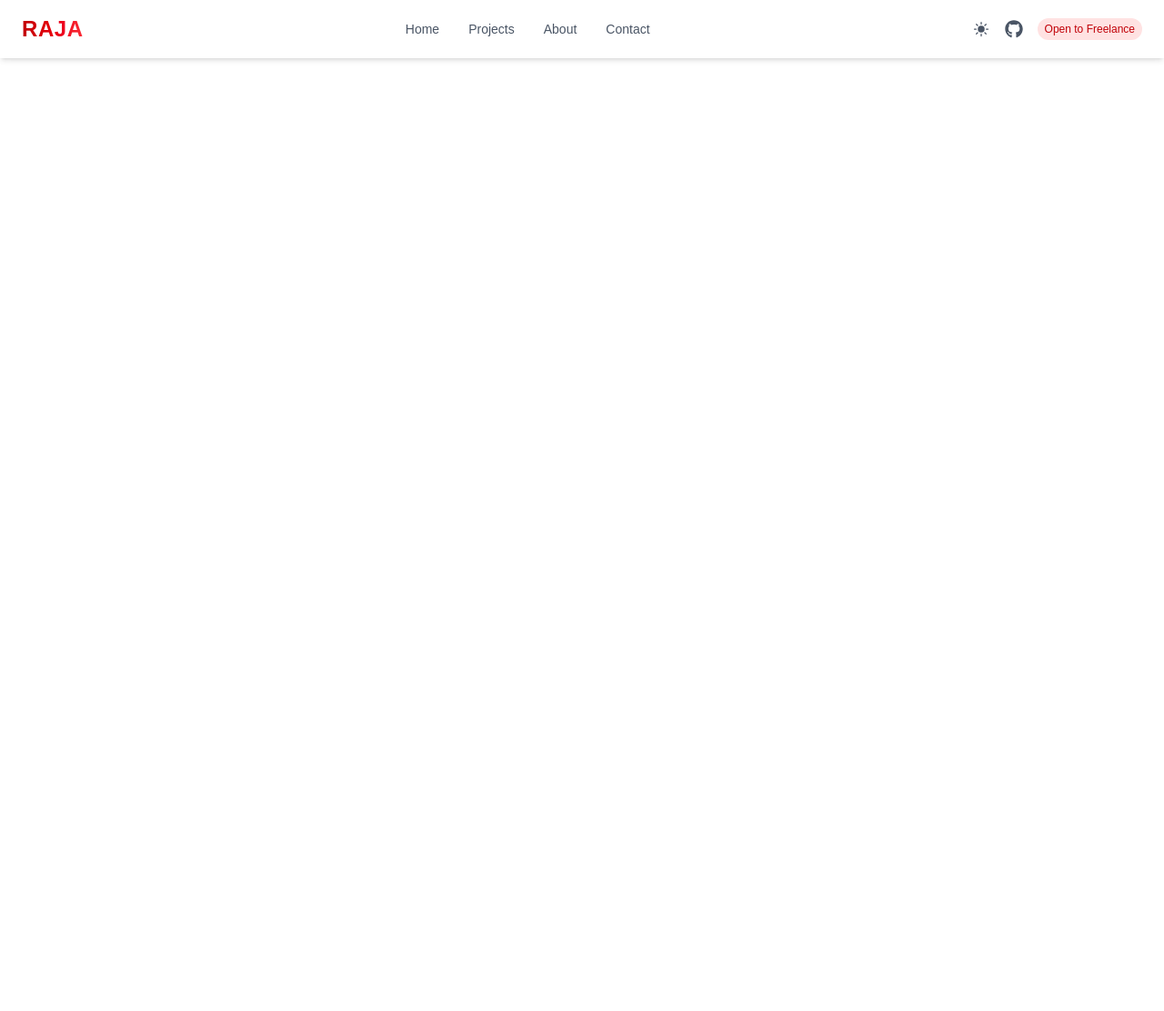
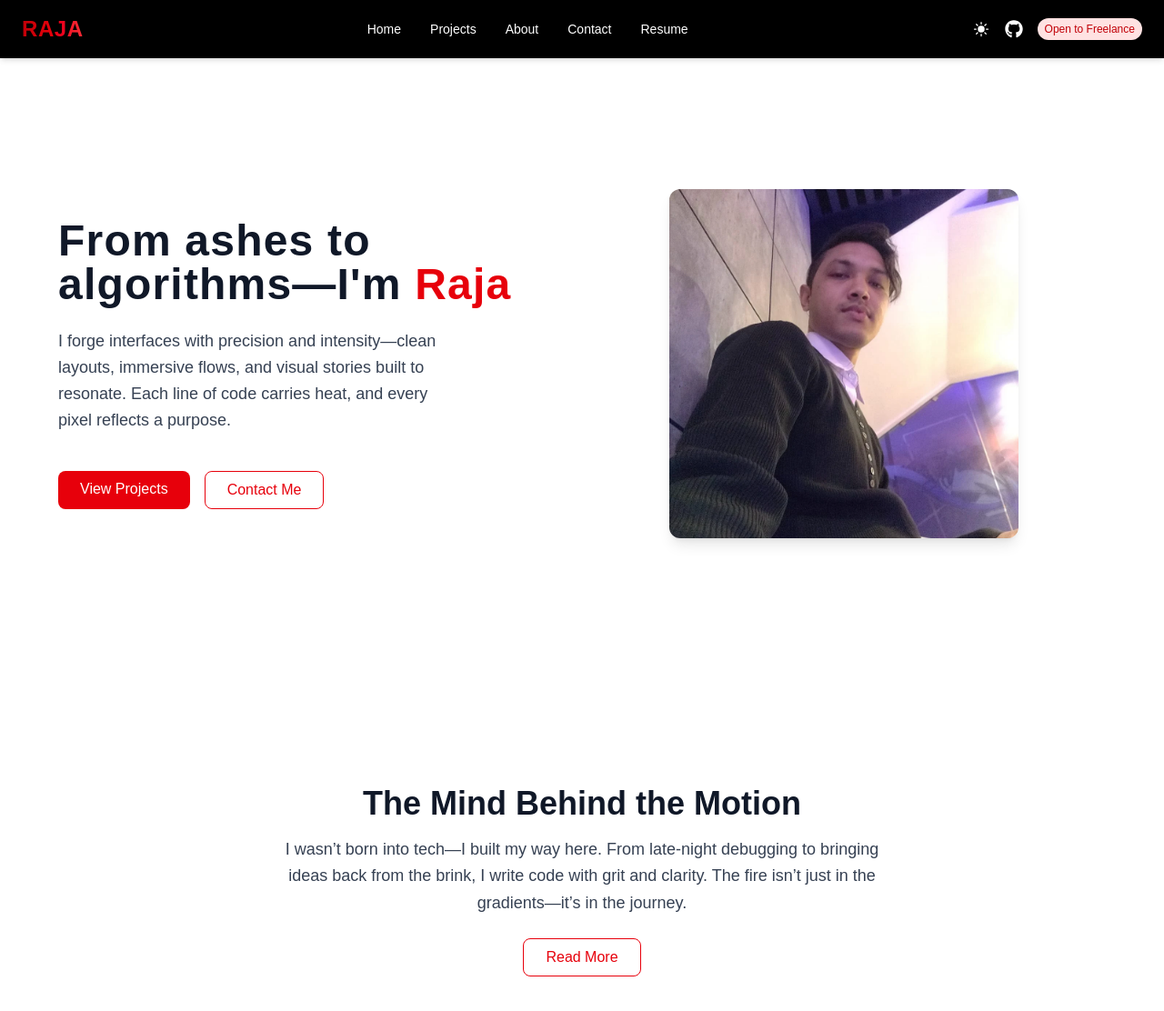
Before and after one commit to pdvladking/portfolio, a Next.js app: page / in a window 1280 px wide. Shown: the top 1112 px of the page at 91% size. Before the commit the page ends 800 px from the top, so only its background shows below. Built offline with nearby package versions, Linux system fonts and the light colour scheme.

Commit message:
feat: structure homepage with Hero, Navbar, AboutPreview & modular folders

```diff
--- /dev/null
+++ b/src/app/components/home/AboutPreview.tsx
@@ -0,0 +1,21 @@
+export default function AboutPreview(){
+  return(
+
+<section id="about" className="py-16 px-6 text-center bg-white dark:bg-black">
+  <h2 className="text-3xl md:text-4xl font-semibold text-gray-900 dark:text-white mb-4">
+    The Mind Behind the Motion
+  </h2>
+  <p className="text-lg text-gray-700 dark:text-gray-300 max-w-2xl mx-auto leading-relaxed">
+    I wasn’t born into tech—I built my way here. From late-night debugging to bringing ideas back from the brink, I write code with grit and clarity. The fire isn’t just in the gradients—it’s in the journey.
+  </p>
+  <div className="mt-6">
+    <a
+      href="#about"
+      className="inline-block px-6 py-2 border border-red-600 text-red-600 hover:bg-red-600 hover:text-white rounded-lg font-medium transition duration-300"
+    >
+      Read More
+    </a>
+  </div>
+</section>
+  );
+}
--- /dev/null
+++ b/src/app/components/home/Hero.tsx
@@ -0,0 +1,49 @@
+'use client';
+
+import Image from 'next/image';
+
+export default function Hero() {
+  return (
+    <section
+      id="home"
+      className="h-screen flex flex-col-reverse md:flex-row items-center justify-center px-6 md:px-16 bg-white dark:bg-black"
+    >
+      {/* Left Section: Text & CTA */}
+      <div className="md:w-1/2 text-center md:text-left space-y-6">
+        <h1 className="text-4xl md:text-5xl font-bold tracking-wide text-gray-900 dark:text-white">
+  From ashes to algorithms—I'm <span className="text-red-600">Raja</span>
+</h1>
+<p className="text-md md:text-lg text-gray-700 dark:text-gray-300 max-w-md leading-relaxed mx-auto md:mx-0">
+  I forge interfaces with precision and intensity—clean layouts, immersive flows, and visual stories built to resonate. Each line of code carries heat, and every pixel reflects a purpose.
+</p>
+
+        {/* CTA Buttons */}
+        <div className="flex justify-center md:justify-start space-x-4 pt-4">
+          <a
+            href="#projects"
+            className="px-6 py-2 bg-red-600 hover:bg-red-700 text-white rounded-lg font-medium transition duration-300"
+          >
+            View Projects
+          </a>
+          <a
+            href="#contact"
+            className="px-6 py-2 border border-red-600 hover:bg-red-600 hover:text-white text-red-600 rounded-lg font-medium transition duration-300"
+          >
+            Contact Me
+          </a>
+        </div>
+      </div>
+
+      {/* Right Section: Image */}
+      <div className="md:w-1/2 flex justify-center mb-8 md:mb-0">
+        <Image
+          src="/r2.webp" // Make sure this file is inside /public
+          alt="Raja"
+          width={384} // Equivalent to md:w-96
+          height={384}
+          className="rounded-xl shadow-lg object-cover"
+        />
+      </div>
+    </section>
+  );
+}
--- a/src/app/components/Navbar.tsx
+++ b/src/app/components/home/Navbar.tsx
@@ -12,7 +12,7 @@ export default function Navbar() {
   useEffect(() => setMounted(true), []);
 
   return (
-    <nav className="fixed top-0 w-full z-50 bg-white dark:bg-black shadow-md">
+    <nav className="fixed top-0 w-full z-50 bg-black text-white shadow-md">
       <div className="max-w-7xl mx-auto px-6 py-4 flex items-center justify-between">
 
         {/* Left: Branding */}
@@ -28,12 +28,13 @@ export default function Navbar() {
 </div>
 
         {/* Center: Nav links */}
-        <div className="hidden md:flex space-x-8 text-gray-600 dark:text-gray-300 text-sm font-medium">
-          <a href="#home" className="hover:text-red-600">Home</a>
-          <a href="#projects" className="hover:text-red-600">Projects</a>
-          <a href="#about" className="hover:text-red-600">About</a>
-          <a href="#contact" className="hover:text-red-600">Contact</a>
-        </div>
+       <div className="hidden md:flex space-x-8 text-white text-sm font-medium">
+  <a href="#home" className="hover:text-red-600">Home</a>
+  <a href="#projects" className="hover:text-red-600">Projects</a>
+  <a href="#about" className="hover:text-red-600">About</a>
+  <a href="#contact" className="hover:text-red-600">Contact</a>
+  <a href="#resume" className="hover:text-red-600">Resume</a>
+</div>
 
         {/* Right: Icon stack */}
         <div className="flex items-center space-x-4">
@@ -41,7 +42,7 @@ export default function Navbar() {
           {mounted && (
             <button
               onClick={() => setTheme(theme === "light" ? "dark" : "light")}
-              className="text-xl text-gray-600 dark:text-gray-300 hover:text-red-500 transition duration-300"
+              className="text-xl text-white hover:text-red-500 transition duration-300"
               aria-label="Toggle Theme"
             >
               {theme === "light" ? <HiMoon /> : <HiSun />}
@@ -53,7 +54,7 @@ export default function Navbar() {
             href="https://github.com/yourusername"
             target="_blank"
             rel="noopener noreferrer"
-            className="text-xl text-gray-600 dark:text-gray-300 hover:text-red-500 transition duration-300"
+            className="text-xl text-white hover:text-red-500 transition duration-300"
             aria-label="GitHub"
           >
             <FaGithub />
--- a/src/app/page.js
+++ b/src/app/page.js
@@ -1,9 +1,13 @@
-import Navbar from "./components/Navbar";
+import Navbar from "./components/home/Navbar";
+import Hero from "./components/home/Hero";
+import AboutPreview from "./components/home/AboutPreview";
 
 export default function Home() {
   return (
     <main>
       <Navbar />
+      <Hero />
+      <AboutPreview />
     </main>
   );
 }
--- a/tsconfig.json
+++ b/tsconfig.json
@@ -29,6 +29,6 @@
     "**/*.ts",
     "**/*.tsx",
     ".next/types/**/*.ts"
-  ],
+, "src/app/components/Hero.jsx"  ],
   "exclude": ["node_modules"]
 }
```
Also changed, not shown: public/r2.webp (added), 1 other file (tests, documents, lock files or other folders).
